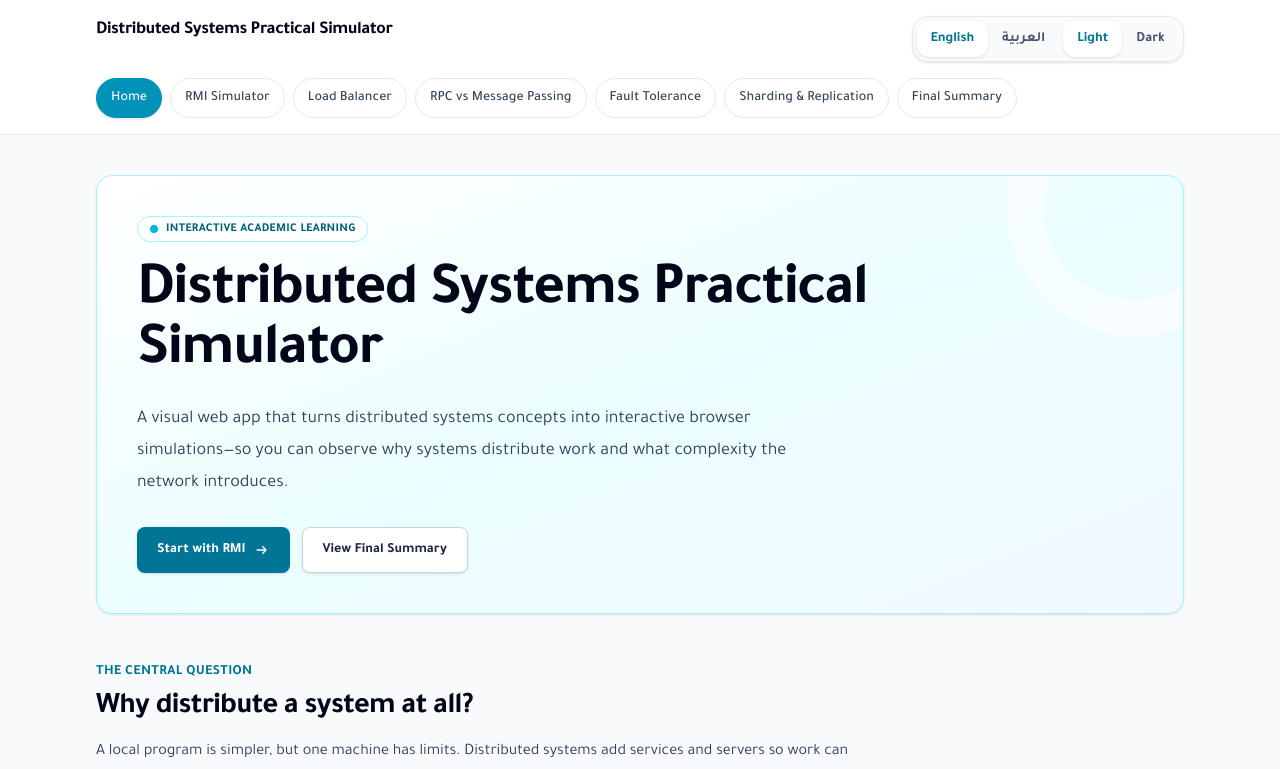
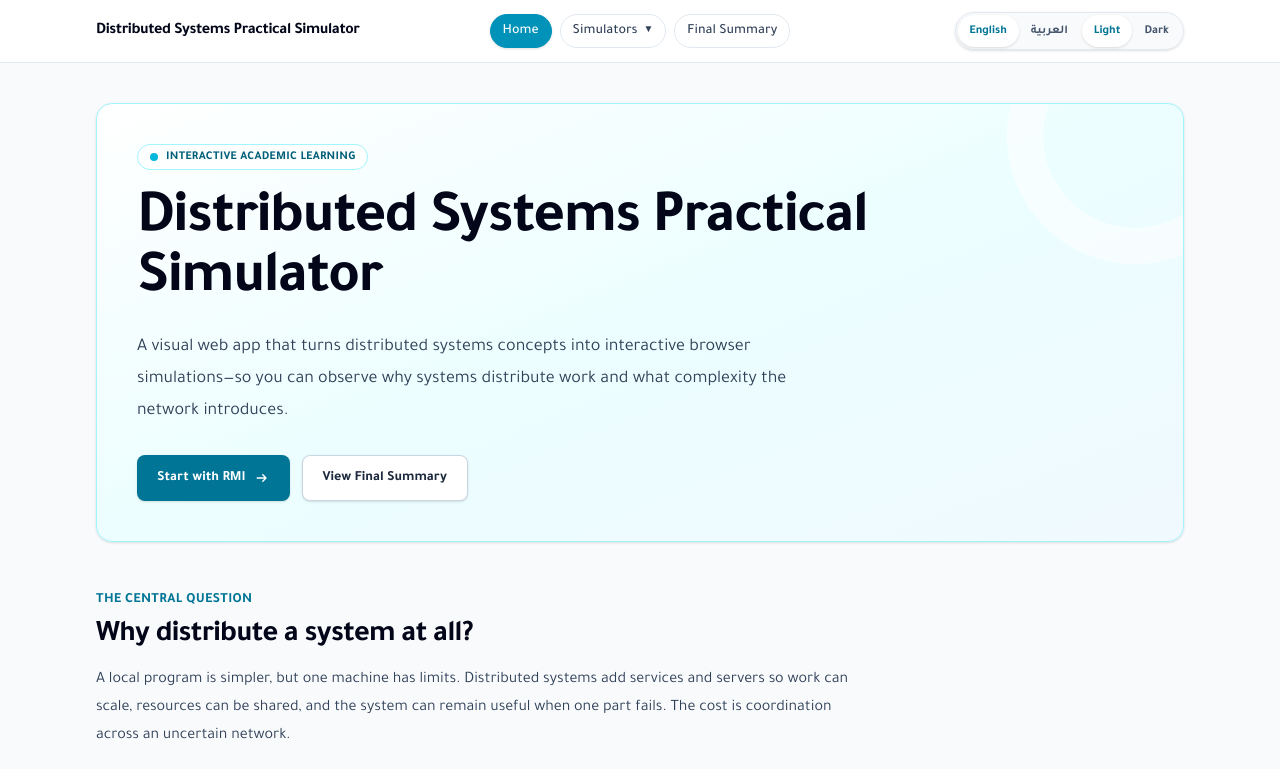
Before and after one commit to AkthamNaeem/distributed-systems-simulator, a Next.js app: page / in a window 1280 px wide. Shown: the top 769 px of the page. Built offline with nearby package versions, Linux system fonts and the light colour scheme.

Commit message:
Polish the shared header layout

```diff
--- a/src/components/LanguageToggle.tsx
+++ b/src/components/LanguageToggle.tsx
@@ -27,7 +27,7 @@ export function LanguageToggle() {
             lang={option.value}
             onClick={() => setLanguage(option.value)}
             aria-pressed={selected}
-            className={`min-h-9 rounded-xl px-3 py-2 text-xs font-semibold transition-colors sm:px-3.5 sm:text-sm ${
+            className={`min-h-8 rounded-full px-2.5 py-1.5 text-[11px] font-semibold transition-colors sm:px-3 sm:text-xs ${
               selected
                 ? "bg-white text-cyan-700 shadow-sm dark:bg-slate-800 dark:text-cyan-200"
                 : "text-slate-600 hover:bg-slate-100 hover:text-slate-950 dark:text-slate-300 dark:hover:bg-slate-800 dark:hover:text-slate-100"
--- a/src/components/SiteHeader.tsx
+++ b/src/components/SiteHeader.tsx
@@ -1,39 +1,130 @@
 "use client";
 
+import { useState } from "react";
 import Link from "next/link";
 import { usePathname } from "next/navigation";
 import { ThemeToggle } from "./ThemeToggle";
 import { LanguageToggle } from "./LanguageToggle";
 import { useLanguage } from "./LanguageProvider";
 
-const navLinks = [
-  { href: "/", label: "Home", arLabel: "الرئيسية" },
+const simulatorLinks = [
   { href: "/rmi-simulator", label: "RMI Simulator", arLabel: "محاكي RMI" },
-  { href: "/load-balancer", label: "Load Balancer", arLabel: "Load Balancer" },
+  { href: "/load-balancer", label: "Load Balancer", arLabel: "موازن الأحمال" },
   { href: "/rpc-vs-message-passing", label: "RPC vs Message Passing", arLabel: "RPC مقابل Message Passing" },
   { href: "/fault-tolerance", label: "Fault Tolerance", arLabel: "تحمل الأعطال" },
   { href: "/sharding-replication", label: "Sharding & Replication", arLabel: "Sharding & Replication" },
-  { href: "/final-summary", label: "Final Summary", arLabel: "الخلاصة النهائية" },
 ];
 
 export function SiteHeader() {
   const pathname = usePathname();
   const { language, t } = useLanguage();
+  const [simulatorsOpen, setSimulatorsOpen] = useState(false);
+
+  const simulatorRouteActive = simulatorLinks.some((link) => link.href === pathname);
 
   return (
     <header className="sticky top-0 z-20 border-b border-slate-200 bg-white/90 backdrop-blur dark:border-slate-800 dark:bg-slate-950/90">
-      <div className="mx-auto flex w-full max-w-6xl flex-col gap-4 px-4 py-4 sm:px-6 lg:px-8">
-        <div className="flex flex-col gap-3 sm:flex-row sm:items-center sm:justify-between">
+      <div className="mx-auto grid w-full max-w-6xl grid-cols-[minmax(0,1fr)_auto] items-center gap-x-2 gap-y-2 px-4 py-2.5 sm:px-6 sm:py-3 md:grid-cols-[minmax(0,1fr)_auto_minmax(0,1fr)] md:gap-3 lg:px-8">
+        <div className="flex min-w-0 items-center md:col-start-1 md:row-start-1">
           <Link
             href="/"
-            className="inline-flex min-w-0 flex-col gap-0.5 self-start rounded-xl outline-none transition-colors hover:text-cyan-700 focus-visible:ring-2 focus-visible:ring-cyan-500 focus-visible:ring-offset-2 dark:hover:text-cyan-200"
+            onClick={() => setSimulatorsOpen(false)}
+            className="inline-flex min-w-0 max-w-full items-center rounded-lg outline-none transition-colors hover:text-cyan-700 focus-visible:ring-2 focus-visible:ring-cyan-500 focus-visible:ring-offset-2 dark:hover:text-cyan-200"
           >
-            <span className="text-base font-bold tracking-tight text-slate-950 dark:text-slate-100 sm:text-lg">
+            <span className="truncate text-sm font-bold tracking-tight text-slate-950 dark:text-slate-100 sm:text-base">
               {t("Distributed Systems Practical Simulator")}
             </span>
           </Link>
+        </div>
+        <nav
+          aria-label={t("Primary navigation")}
+          className="relative col-span-2 min-w-0 md:col-span-1 md:col-start-2 md:row-start-1 md:justify-self-center"
+        >
+          <ul className="flex flex-nowrap items-center justify-start gap-2 overflow-x-auto whitespace-nowrap text-sm font-medium text-slate-700 [scrollbar-width:none] dark:text-slate-300 [&::-webkit-scrollbar]:hidden md:overflow-visible">
+            <li>
+              <Link
+                href="/"
+                aria-current={pathname === "/" ? "page" : undefined}
+                onClick={() => setSimulatorsOpen(false)}
+                className={`inline-flex min-h-8 items-center rounded-full border px-3 py-1.5 text-xs outline-none transition-colors focus-visible:ring-2 focus-visible:ring-cyan-500 focus-visible:ring-offset-2 sm:text-sm ${
+                  pathname === "/"
+                    ? "border-cyan-600 bg-cyan-600 text-white shadow-sm dark:border-cyan-400 dark:bg-cyan-500/20 dark:text-cyan-100 dark:shadow-none"
+                    : "border-slate-200 bg-white/80 text-slate-700 hover:border-cyan-300 hover:bg-cyan-50 hover:text-cyan-950 dark:border-slate-700 dark:bg-slate-900/80 dark:text-slate-300 dark:hover:border-cyan-700 dark:hover:bg-slate-800 dark:hover:text-slate-100"
+                }`}
+              >
+                {language === "ar" ? "الرئيسية" : "Home"}
+              </Link>
+            </li>
+            <li className="static md:relative">
+              <button
+                type="button"
+                aria-haspopup="menu"
+                aria-expanded={simulatorsOpen}
+                onClick={() => setSimulatorsOpen((open) => !open)}
+                className={`inline-flex min-h-8 items-center gap-1.5 rounded-full border px-3 py-1.5 text-xs outline-none transition-colors focus-visible:ring-2 focus-visible:ring-cyan-500 focus-visible:ring-offset-2 sm:text-sm ${
+                  simulatorRouteActive
+                    ? "border-cyan-600 bg-cyan-600 text-white shadow-sm dark:border-cyan-400 dark:bg-cyan-500/20 dark:text-cyan-100 dark:shadow-none"
+                    : "border-slate-200 bg-white/80 text-slate-700 hover:border-cyan-300 hover:bg-cyan-50 hover:text-cyan-950 dark:border-slate-700 dark:bg-slate-900/80 dark:text-slate-300 dark:hover:border-cyan-700 dark:hover:bg-slate-800 dark:hover:text-slate-100"
+                }`}
+              >
+                <span>{t("Simulators")}</span>
+                <span
+                  aria-hidden="true"
+                  className={`text-[10px] transition-transform ${simulatorsOpen ? "rotate-180" : ""}`}
+                >
+                  ▼
+                </span>
+              </button>
+              {simulatorsOpen ? (
+                <div
+                  role="menu"
+                  aria-label={t("Simulators")}
+                  className="absolute inset-x-0 top-full z-30 mt-2 rounded-xl border border-slate-200 bg-white p-1.5 shadow-lg dark:border-slate-700 dark:bg-slate-900 md:left-1/2 md:right-auto md:w-80 md:-translate-x-1/2"
+                >
+                  <div className="flex flex-col gap-1">
+                    {simulatorLinks.map((link) => {
+                      const isActive = pathname === link.href;
+
+                      return (
+                        <Link
+                          key={link.href}
+                          href={link.href}
+                          role="menuitem"
+                          aria-current={isActive ? "page" : undefined}
+                          onClick={() => setSimulatorsOpen(false)}
+                          className={`rounded-lg px-3 py-2 text-start text-xs outline-none transition-colors focus-visible:ring-2 focus-visible:ring-cyan-500 focus-visible:ring-offset-2 sm:text-sm ${
+                            isActive
+                              ? "bg-cyan-600 text-white dark:bg-cyan-500/20 dark:text-cyan-100"
+                              : "text-slate-700 hover:bg-slate-100 hover:text-slate-950 dark:text-slate-300 dark:hover:bg-slate-800 dark:hover:text-slate-100"
+                          }`}
+                        >
+                          {language === "ar" ? link.arLabel : link.label}
+                        </Link>
+                      );
+                    })}
+                  </div>
+                </div>
+              ) : null}
+            </li>
+            <li>
+              <Link
+                href="/final-summary"
+                aria-current={pathname === "/final-summary" ? "page" : undefined}
+                onClick={() => setSimulatorsOpen(false)}
+                className={`inline-flex min-h-8 items-center rounded-full border px-3 py-1.5 text-xs outline-none transition-colors focus-visible:ring-2 focus-visible:ring-cyan-500 focus-visible:ring-offset-2 sm:text-sm ${
+                  pathname === "/final-summary"
+                    ? "border-cyan-600 bg-cyan-600 text-white shadow-sm dark:border-cyan-400 dark:bg-cyan-500/20 dark:text-cyan-100 dark:shadow-none"
+                    : "border-slate-200 bg-white/80 text-slate-700 hover:border-cyan-300 hover:bg-cyan-50 hover:text-cyan-950 dark:border-slate-700 dark:bg-slate-900/80 dark:text-slate-300 dark:hover:border-cyan-700 dark:hover:bg-slate-800 dark:hover:text-slate-100"
+                }`}
+              >
+                {language === "ar" ? "الخلاصة النهائية" : "Final Summary"}
+              </Link>
+            </li>
+          </ul>
+        </nav>
+        <div className="col-start-2 row-start-1 flex justify-end md:col-start-3 md:justify-self-end">
           <div
-            className="inline-flex shrink-0 items-stretch gap-1 rounded-2xl border border-slate-200 bg-slate-50/90 p-1 shadow-sm dark:border-slate-800 dark:bg-slate-900/80"
+            className="inline-flex shrink-0 items-stretch gap-0.5 rounded-full border border-slate-200 bg-slate-50/90 p-0.5 shadow-sm dark:border-slate-800 dark:bg-slate-900/80"
             dir="ltr"
             role="group"
             aria-label={t("Controls")}
@@ -42,29 +133,6 @@ export function SiteHeader() {
             <ThemeToggle />
           </div>
         </div>
-        <nav aria-label={t("Primary navigation")} className="min-w-0">
-          <ul className="flex flex-wrap gap-2 text-sm font-medium text-slate-700 dark:text-slate-300">
-            {navLinks.map((link) => {
-              const isActive = pathname === link.href;
-
-              return (
-                <li key={link.href}>
-                  <Link
-                    href={link.href}
-                    aria-current={isActive ? "page" : undefined}
-                    className={`inline-flex min-h-10 items-center rounded-full border px-3.5 py-2 text-sm outline-none transition-colors focus-visible:ring-2 focus-visible:ring-cyan-500 focus-visible:ring-offset-2 ${
-                      isActive
-                        ? "border-cyan-600 bg-cyan-600 text-white shadow-sm dark:border-cyan-400 dark:bg-cyan-500/20 dark:text-cyan-100 dark:shadow-none"
-                        : "border-slate-200 bg-white/80 text-slate-700 hover:border-cyan-300 hover:bg-cyan-50 hover:text-cyan-950 dark:border-slate-700 dark:bg-slate-900/80 dark:text-slate-300 dark:hover:border-cyan-700 dark:hover:bg-slate-800 dark:hover:text-slate-100"
-                    }`}
-                  >
-                    {language === "ar" ? link.arLabel : link.label}
-                  </Link>
-                </li>
-              );
-            })}
-          </ul>
-        </nav>
       </div>
     </header>
   );
--- a/src/components/ThemeToggle.tsx
+++ b/src/components/ThemeToggle.tsx
@@ -40,7 +40,7 @@ export function ThemeToggle() {
             type="button"
             onClick={() => selectTheme(option)}
             aria-pressed={selected}
-            className={`min-h-9 rounded-xl px-3 py-2 text-xs font-semibold transition-colors sm:px-3.5 sm:text-sm ${
+            className={`min-h-8 rounded-full px-2.5 py-1.5 text-[11px] font-semibold transition-colors sm:px-3 sm:text-xs ${
               selected
                 ? "bg-white text-cyan-700 shadow-sm dark:bg-slate-800 dark:text-cyan-200"
                 : "text-slate-600 hover:bg-slate-100 hover:text-slate-950 dark:text-slate-300 dark:hover:bg-slate-800 dark:hover:text-slate-100"
--- a/src/lib/translations.ts
+++ b/src/lib/translations.ts
@@ -3,6 +3,7 @@ const ar: Record<string, string> = {
   "Distributed Systems Practical Simulator": "محاكي الأنظمة الموزعة العملي",
   "Interactive academic learning": "تعلّم أكاديمي تفاعلي",
   "Home": "الرئيسية",
+  "Simulators": "المحاكيات",
   "RMI Simulator": "محاكي RMI",
   "Load Balancer": "موازن الأحمال Load Balancer",
   "RPC vs Message Passing": "RPC مقابل Message Passing",
```
